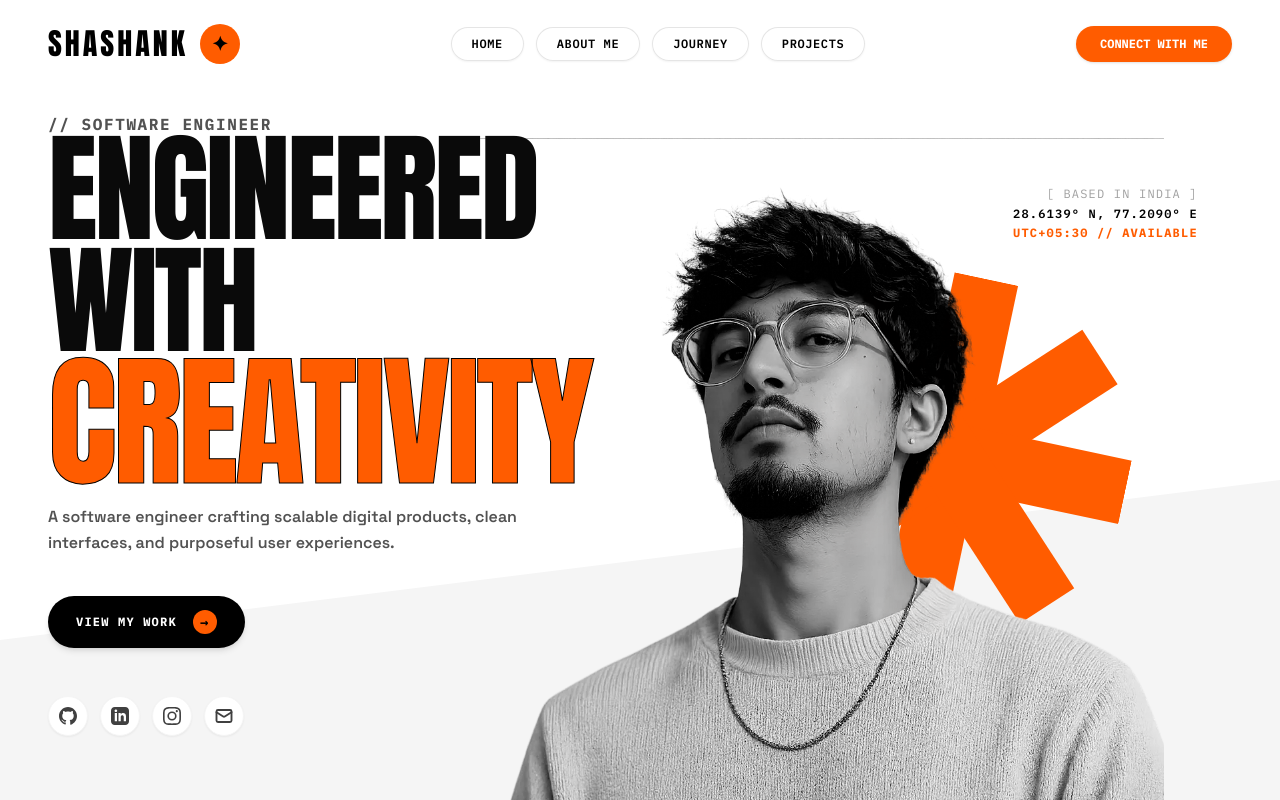
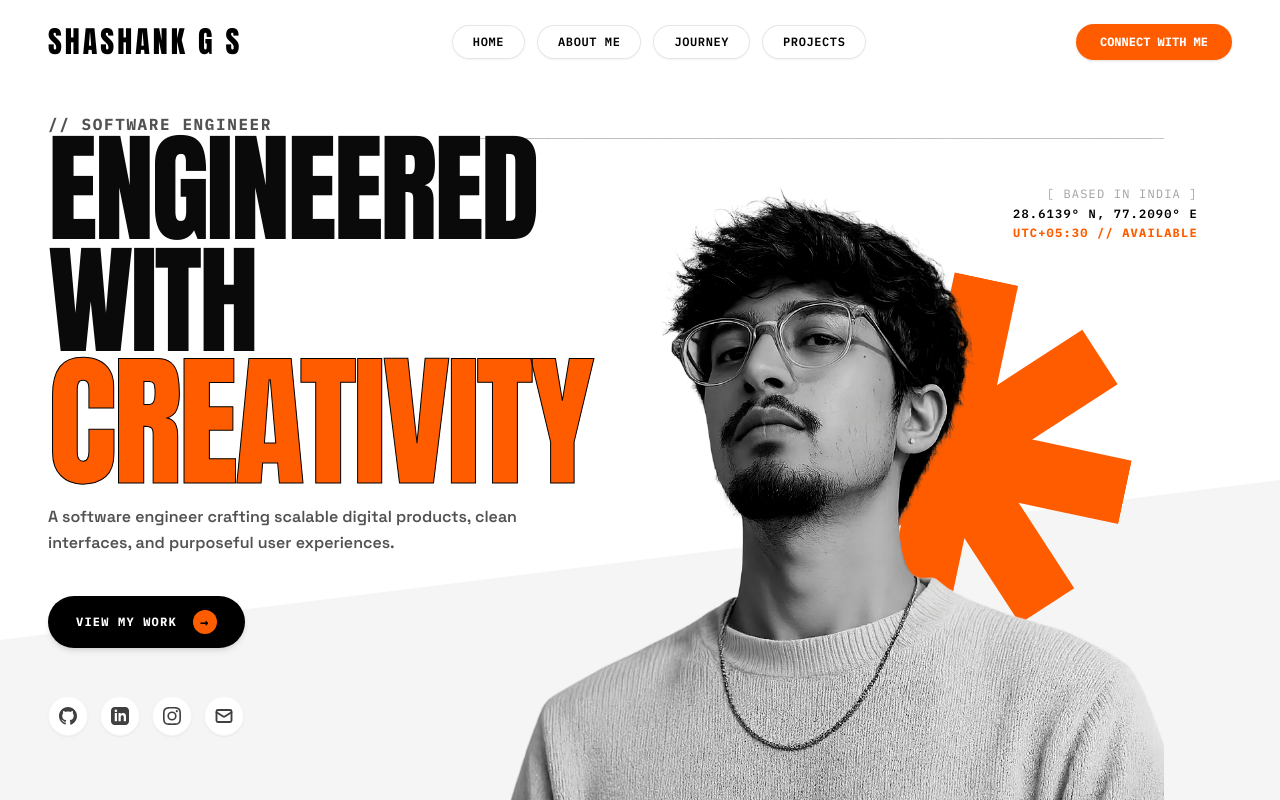
Before and after one commit to shashnk08/shashank-portfolio, a React (Vite) app: page / in a window 1280 px wide. Shown: the top 800 px of the page. Built offline with nearby package versions, Linux system fonts and the light colour scheme.

Commit message:
refactor: update header branding to SHASHANK G S and remove decorative logo element

```diff
--- a/src/components/Header.tsx
+++ b/src/components/Header.tsx
@@ -62,11 +62,8 @@ export const Header: React.FC<HeaderProps> = ({
       {/* Logo Group */}
       <div className="flex items-center gap-3 group cursor-pointer" onClick={onHomeClick}>
         <span className="font-display text-2xl md:text-3xl tracking-widest text-black">
-          SHASHANK
+          SHASHANK G S
         </span>
-        <div className="w-8 h-8 md:w-10 md:h-10 bg-[#FF5C00] text-black rounded-full flex items-center justify-center font-bold transition-transform duration-500 ease-out group-hover:rotate-180">
-          <span className="text-lg md:text-xl">✦</span>
-        </div>
       </div>
 
       {/* Desktop Nav */}
```
